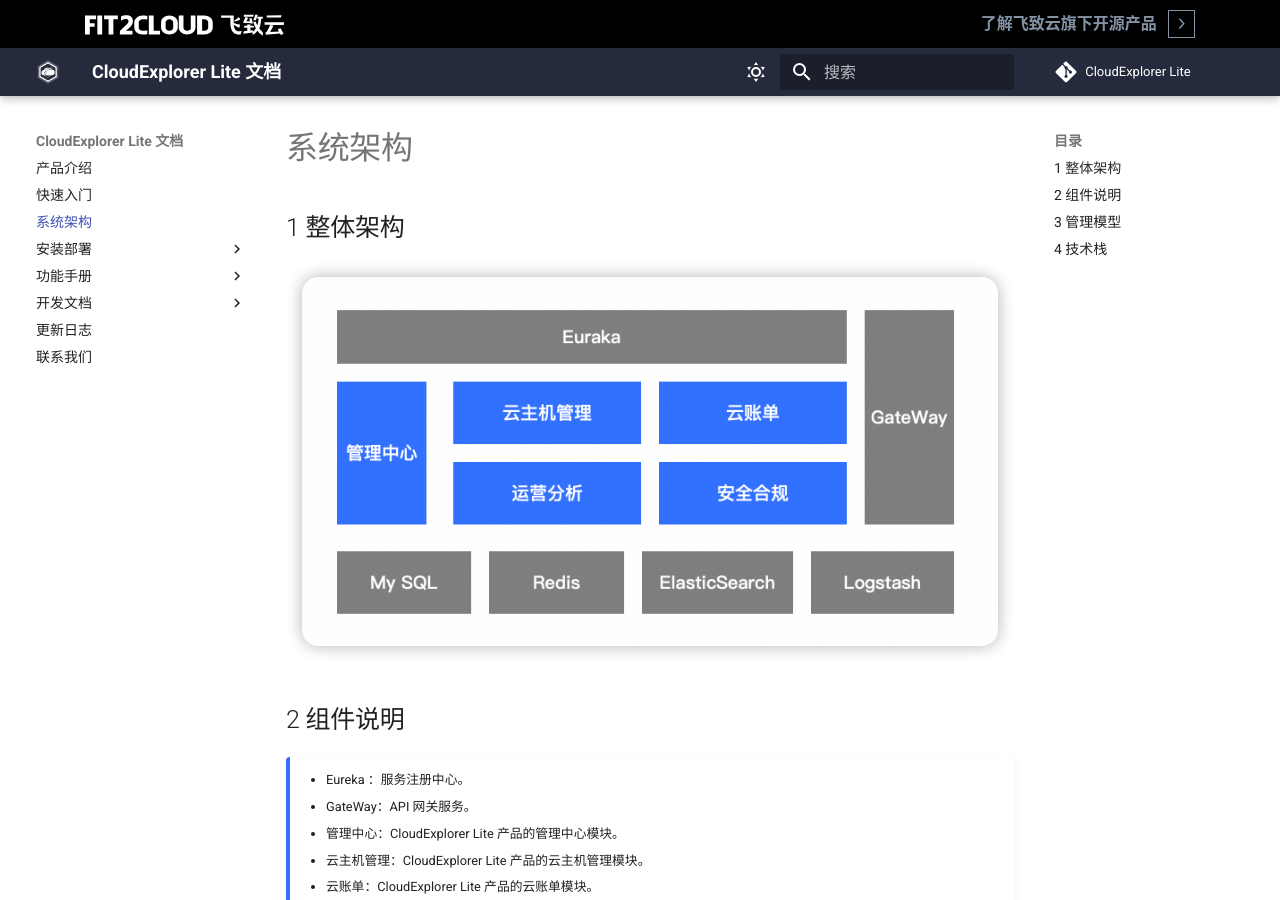
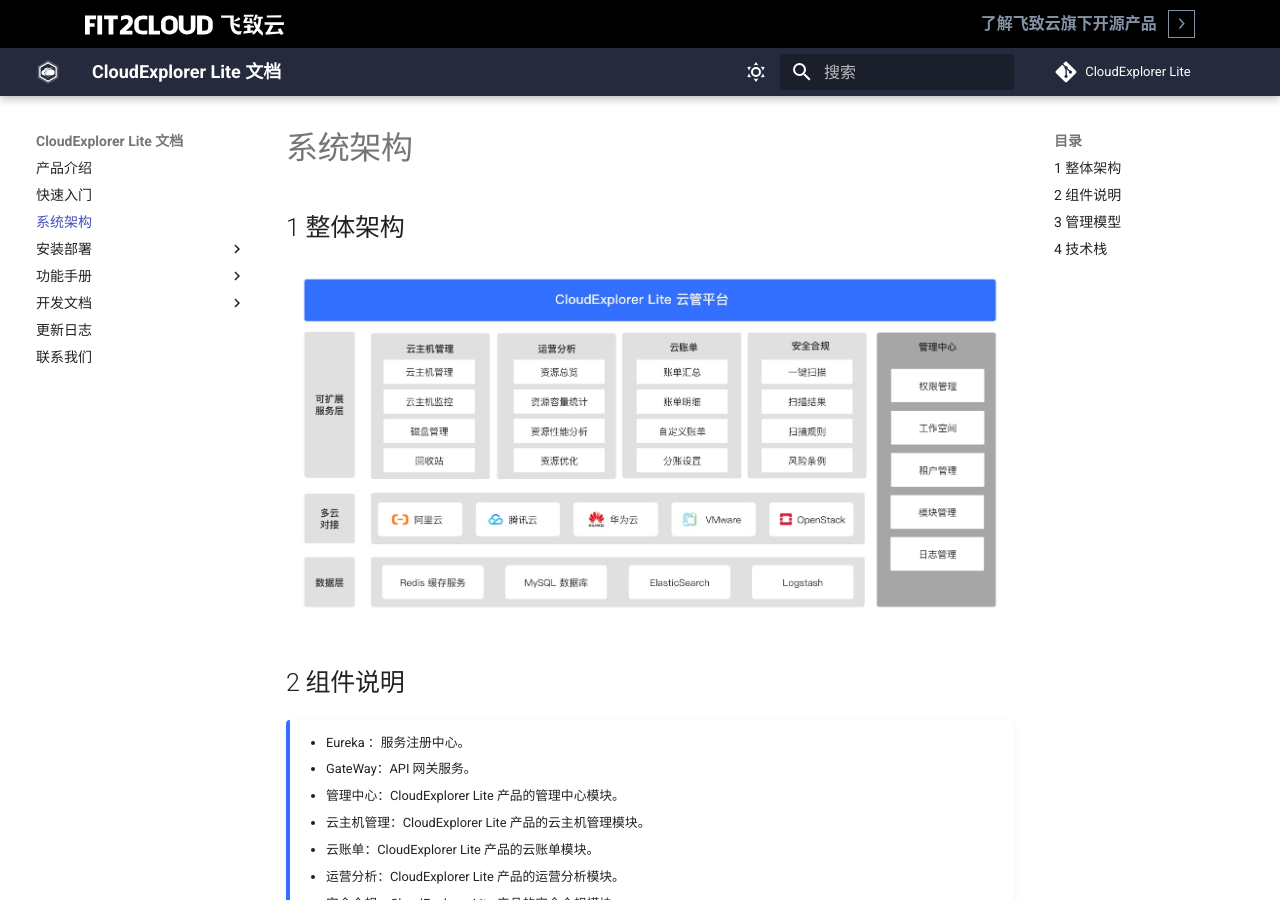
Before and after one commit to CloudExplorer-Dev/docs, an MkDocs documentation site: the page built from docs/system_arch.md, in a window 1280 px wide and 900 px high. Built offline with MkDocs 1.6.1 and Material for MkDocs 9.7.7, drawn with Linux system fonts in a browser that asks for light colours; the version menu is left out.

Commit message:
优化系统架构中的架构图

```diff
--- a/docs/system_arch.md
+++ b/docs/system_arch.md
@@ -1,6 +1,6 @@
 ## 1 整体架构
 
-![整体架构](./img/systemarch/systemarch.png){ width="800px" }
+![整体架构](./img/systemarch/systemarch.jpg){ width="12350px" }
 
 ## 2 组件说明
 
```
Also changed, not shown: docs/img/systemarch/systemarch.jpg (added), docs/img/systemarch/systemarch.png (deleted).
